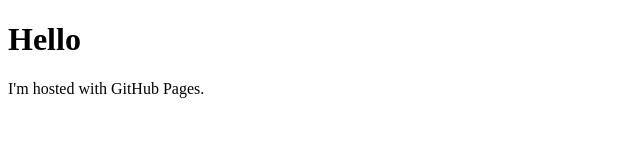
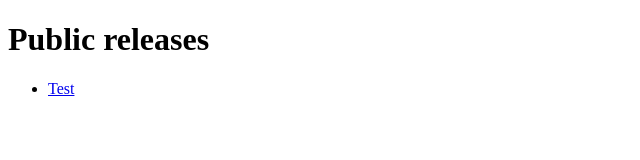
Before and after one commit to insta-advance/insta-advance.github.io, a plain HTML site: page index.html in a window 1280 px wide. Shown: the whole page, without its empty margins (0-640 px from the left). Drawn offline with Linux system fonts and the light colour scheme.

Commit message:
Update index.html

```diff
--- a/index.html
+++ b/index.html
@@ -1,7 +1,9 @@
 <!DOCTYPE html>
 <html>
 <body>
-<h1>Hello</h1>
-<p>I'm hosted with GitHub Pages.</p>
+<h1>Public releases</h1>
+<ul>
+<li><a href="relase/index.html">Test</a></li>
+</ul>
 </body>
 </html>
```
